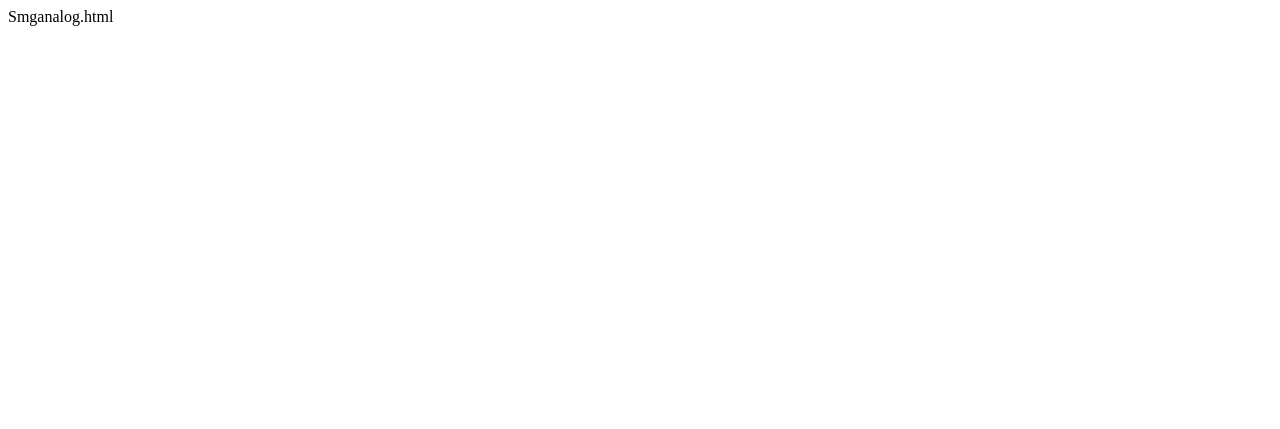
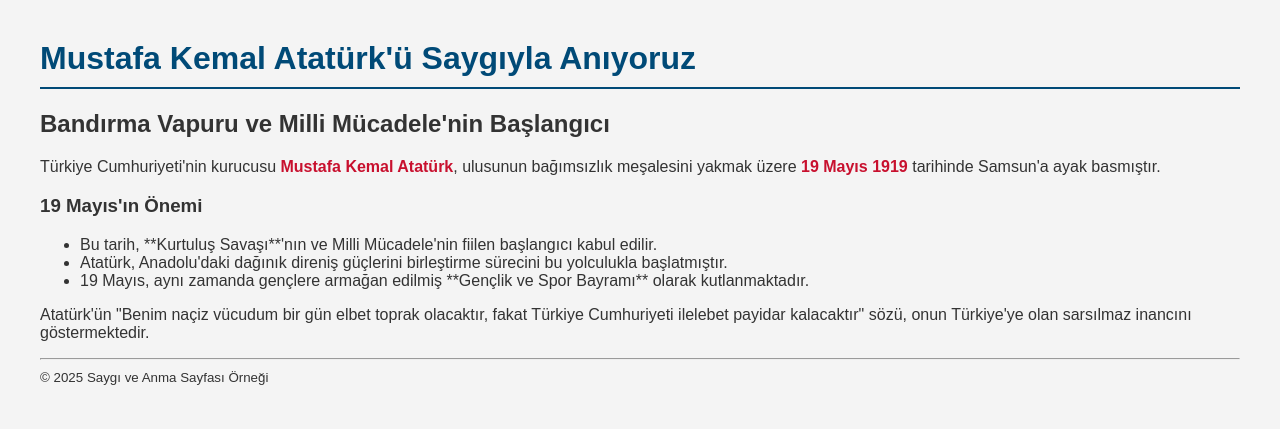
Before and after one commit to Baran876/Atam, a plain HTML site: page Smganalog.html in a window 1280 px wide. Drawn offline with Linux system fonts and the light colour scheme.

Commit message:
index.html

```diff
--- a/Smganalog.html
+++ b/Smganalog.html
@@ -1 +1,60 @@
-Smganalog.html
+<!DOCTYPE html>
+<html lang="tr">
+<head>
+    <meta charset="UTF-8">
+    <meta name="viewport" content="width=device-width, initial-scale=1.0">
+    <title>Mustafa Kemal Atatürk ve 19 Mayıs</title>
+    <style>
+        /* CSS ile basit stil ekleme */
+        body {
+            font-family: Arial, sans-serif;
+            margin: 40px;
+            background-color: #f4f4f4;
+            color: #333;
+        }
+        h1 {
+            color: #004a77; /* Koyu Mavi */
+            border-bottom: 2px solid #004a77;
+            padding-bottom: 10px;
+        }
+        .highlight {
+            font-weight: bold;
+            color: #c8102e; /* Kırmızı */
+        }
+    </style>
+</head>
+<body>
+
+    <header>
+        <h1>Mustafa Kemal Atatürk'ü Saygıyla Anıyoruz</h1>
+    </header>
+
+    <main>
+        <h2>Bandırma Vapuru ve Milli Mücadele'nin Başlangıcı</h2>
+
+        <p>
+            Türkiye Cumhuriyeti'nin kurucusu <span class="highlight">Mustafa Kemal Atatürk</span>,
+            ulusunun bağımsızlık meşalesini yakmak üzere <span class="highlight">19 Mayıs 1919</span> tarihinde
+            Samsun'a ayak basmıştır.
+        </p>
+
+        <h3>19 Mayıs'ın Önemi</h3>
+        <ul>
+            <li>Bu tarih, **Kurtuluş Savaşı**'nın ve Milli Mücadele'nin fiilen başlangıcı kabul edilir.</li>
+            <li>Atatürk, Anadolu'daki dağınık direniş güçlerini birleştirme sürecini bu yolculukla başlatmıştır.</li>
+            <li>19 Mayıs, aynı zamanda gençlere armağan edilmiş **Gençlik ve Spor Bayramı** olarak kutlanmaktadır.</li>
+        </ul>
+
+        <p>
+            Atatürk'ün "Benim naçiz vücudum bir gün elbet toprak olacaktır, fakat Türkiye Cumhuriyeti ilelebet payidar kalacaktır" sözü,
+            onun Türkiye'ye olan sarsılmaz inancını göstermektedir.
+        </p>
+    </main>
+
+    <footer>
+        <hr>
+        <small>&copy; 2025 Saygı ve Anma Sayfası Örneği</small>
+    </footer>
+
+</body>
+</html>
```
